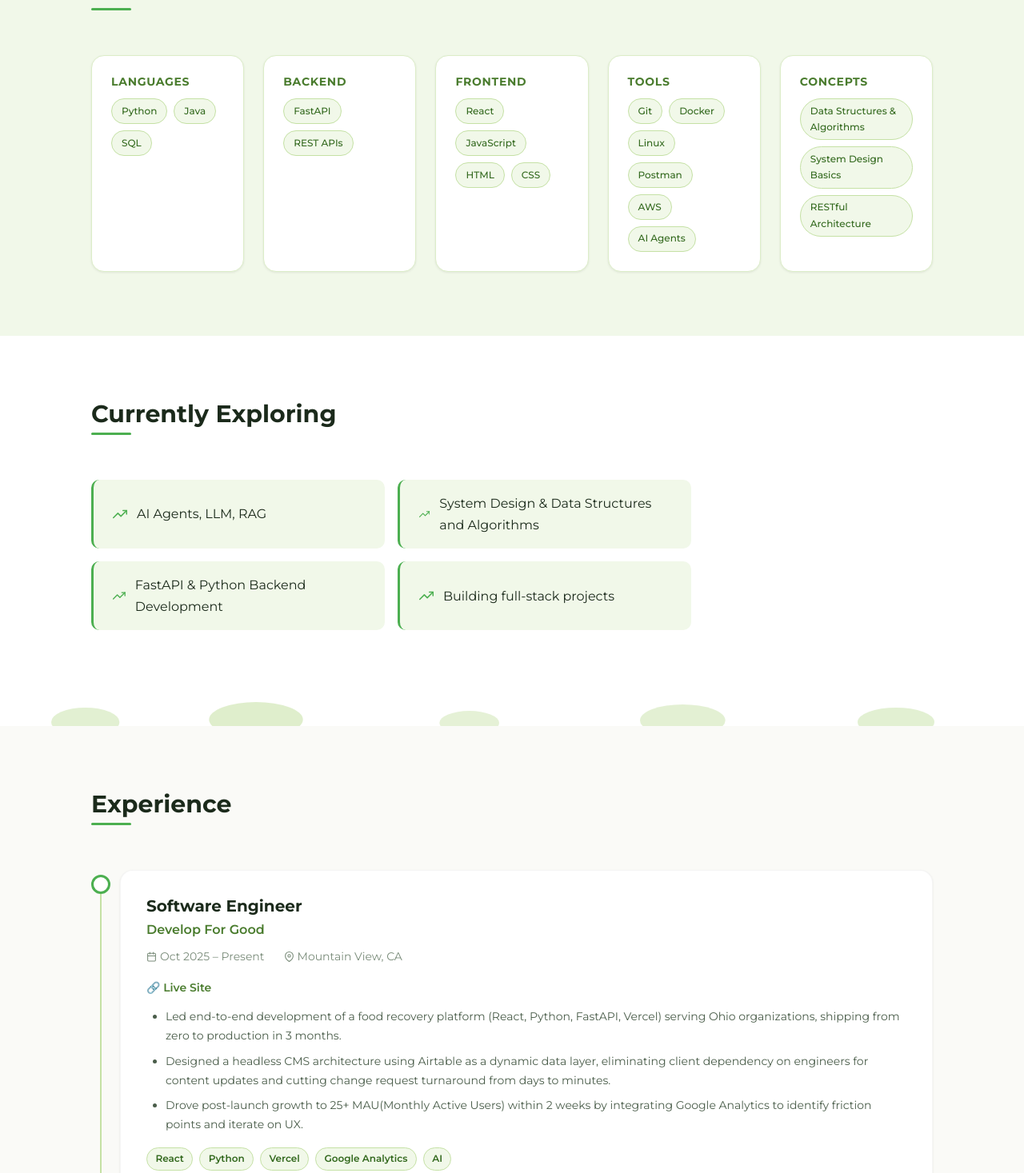
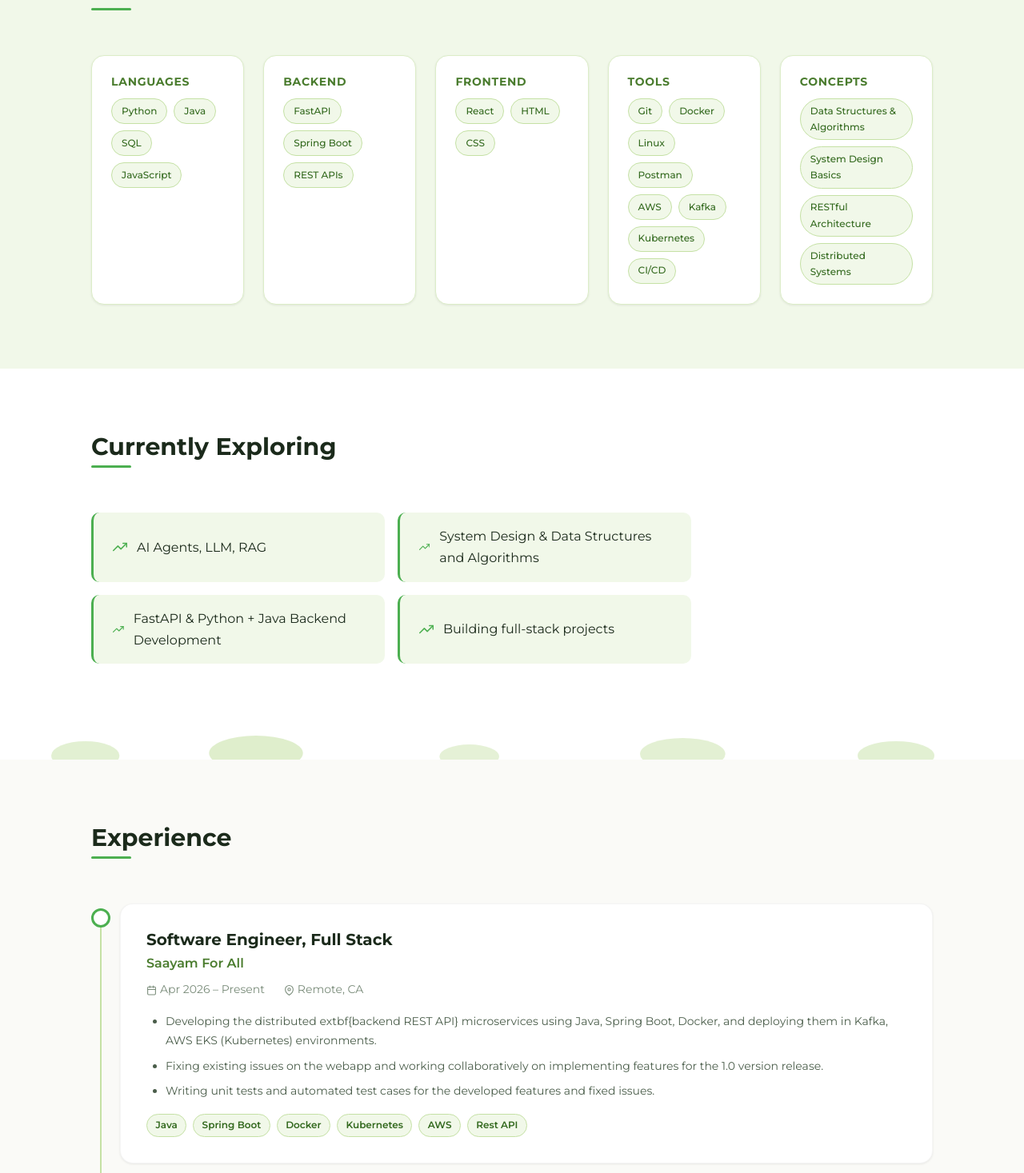
Before and after one commit to mounica-000/mounica-000.github.io, a React (Vite) app: page / in a window 1280 px wide. Shown: the part 1333-2800 px from the top of the page at 80% size. Built offline with nearby package versions, Linux system fonts and the light colour scheme.

Commit message:
Updated experience

```diff
--- a/src/data/content.js
+++ b/src/data/content.js
@@ -10,26 +10,38 @@ export const personalInfo = {
 };
 
 export const skills = [
-  { category: 'Languages', items: ['Python', 'Java', 'SQL'] },
-  { category: 'Backend', items: ['FastAPI', 'REST APIs'] },
-  { category: 'Frontend', items: ['React', 'JavaScript', 'HTML', 'CSS'] },
-  { category: 'Tools', items: ['Git', 'Docker', 'Linux', 'Postman', 'AWS', 'AI Agents'] },
-  { category: 'Concepts', items: ['Data Structures & Algorithms', 'System Design Basics', 'RESTful Architecture'] },
+  { category: 'Languages', items: ['Python', 'Java', 'SQL', 'JavaScript'] },
+  { category: 'Backend', items: ['FastAPI', 'Spring Boot', 'REST APIs'] },
+  { category: 'Frontend', items: ['React', 'HTML', 'CSS'] },
+  { category: 'Tools', items: ['Git', 'Docker', 'Linux', 'Postman', 'AWS', 'Kafka', 'Kubernetes', 'CI/CD'] },
+  { category: 'Concepts', items: ['Data Structures & Algorithms', 'System Design Basics', 'RESTful Architecture', 'Distributed Systems'] },
 ];
 
 export const exploring = [
   'AI Agents, LLM, RAG',
   'System Design & Data Structures and Algorithms',
-  'FastAPI & Python Backend Development',
+  'FastAPI & Python + Java Backend Development',
   'Building full-stack projects',
 ];
 
 export const experiences = [
+    {
+    role: 'Software Engineer, Full Stack',
+    company: 'Saayam For All',
+    location: 'Remote, CA',
+    dates: 'Apr 2026 – Present',
+    bullets: [
+      'Developing the distributed \textbf{backend REST API} microservices using Java, Spring Boot, Docker, and deploying them in Kafka, AWS EKS (Kubernetes) environments.',
+      'Fixing existing issues on the webapp and working collaboratively on implementing features for the 1.0 version release.',
+      'Writing unit tests and automated test cases for the developed features and fixed issues.'
+    ],
+    tech: ['Java', 'Spring Boot', 'Docker', 'Kubernetes', 'AWS', 'Rest API'],
+  },
   {
     role: 'Software Engineer',
     company: 'Develop For Good',
     location: 'Mountain View, CA',
-    dates: 'Oct 2025 – Present',
+    dates: 'Oct 2025 – Mar 2026',
     liveLink: 'https://www.accesstoexcessfood.org',
     bullets: [
       'Led end-to-end development of a food recovery platform (React, Python, FastAPI, Vercel) serving Ohio organizations, shipping from zero to production in 3 months.',
```
Also changed, not shown: 1 other file (tests, documents, lock files or other folders).
